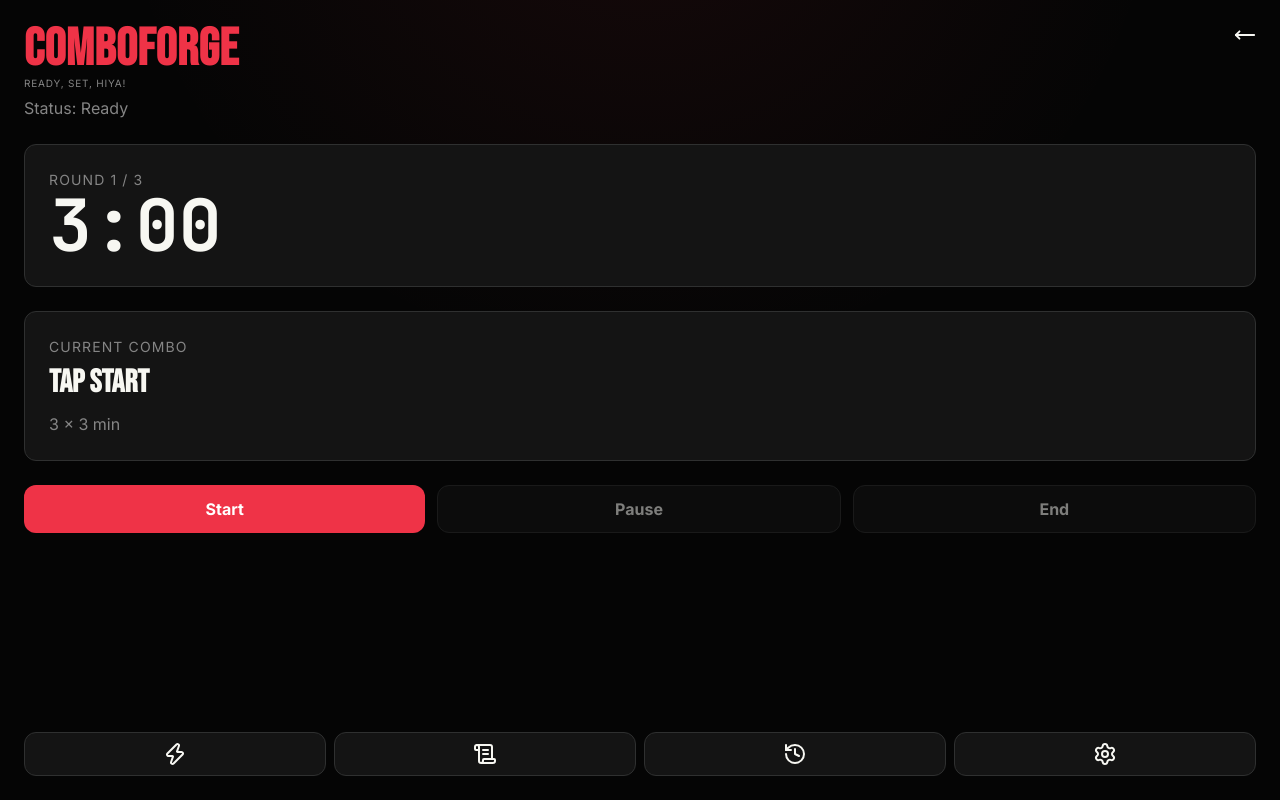
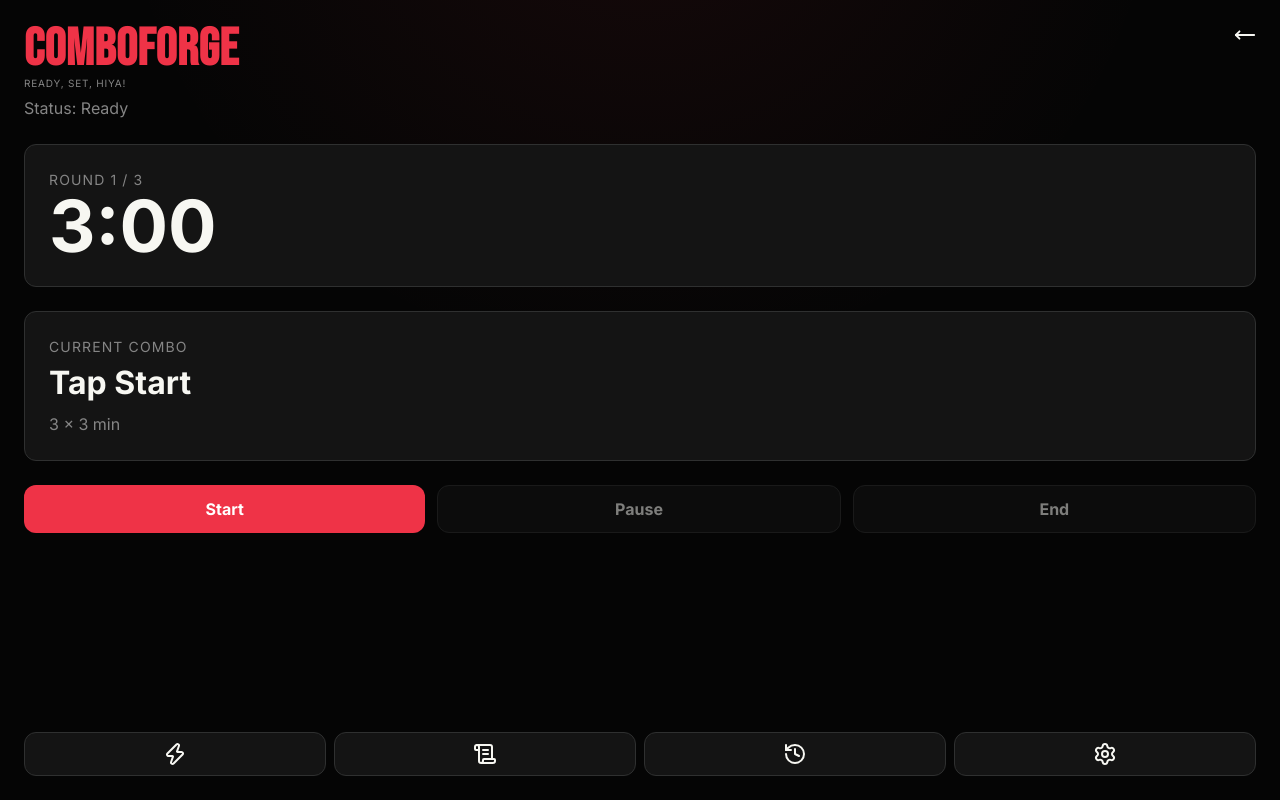
Before and after one commit to Leandro-Da-Souza/comboforge, a React (Vite) app: page /train in a window 1280 px wide. Built offline with nearby package versions, Linux system fonts and the light colour scheme.

Commit message:
more muay thai fixes

```diff
--- a/src/styles/combo-panel.css
+++ b/src/styles/combo-panel.css
@@ -15,7 +15,7 @@
 .combo-panel h2 {
   margin-top: 8px;
   color: var(--foreground);
-  font-family: var(--ff-display);
+  font-family: var(--ff-sans);
   font-size: 32px;
   font-weight: 700;
   line-height: 1.1;
--- a/src/styles/theme.css
+++ b/src/styles/theme.css
@@ -89,6 +89,7 @@
 :root[data-theme='muaythai'] .home-kicker {
   font-family: var(--ff-sans);
   letter-spacing: 0;
+  font-size: 1.15rem;
 }
 
 :root[data-theme='muaythai'] .quick-start h2 {
@@ -106,10 +107,10 @@
   color: #c0a278;
 }
 
-:root[data-theme='muaythai'] .quick-start-button,
-:root[data-theme='muaythai'] .combo-panel h2 {
-  font-family: var(--ff-display);
+:root[data-theme='muaythai'] .quick-start-button {
+  font-family: var(--ff-sans);
   font-weight: 600;
+  font-size: 1.35rem;
 }
 /*end*/
 
--- a/src/styles/timer-panel.css
+++ b/src/styles/timer-panel.css
@@ -14,7 +14,7 @@
 
 .timer-display {
   color: var(--foreground);
-  font-family: var(--ff-mono);
+  font-family: var(--ff-sans);
   font-size: 72px;
   font-weight: 700;
   line-height: 1;
```
